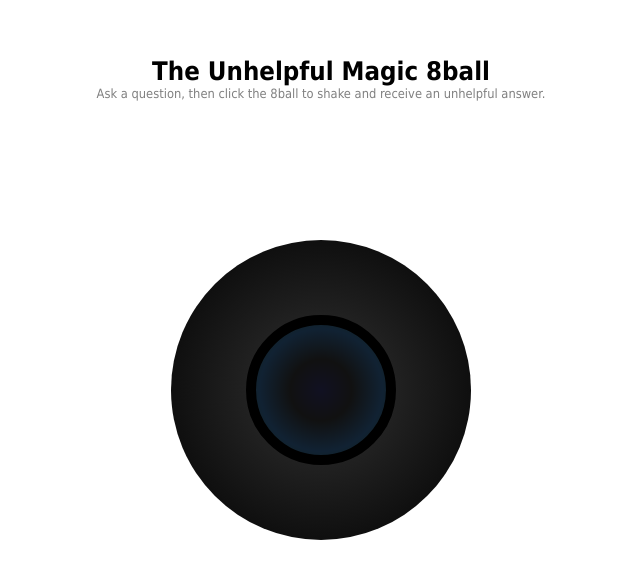
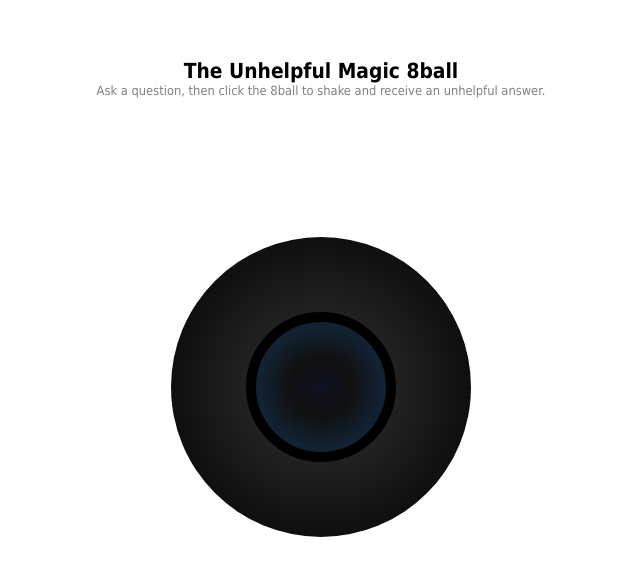
Before and after one commit to Tis4tom/8ball-app, a plain HTML site: page index.html in a window 1280 px wide. Shown: the part 102-680 px from the top of the page, without its empty margins (319-959 px from the left). Drawn offline with Linux system fonts and the light colour scheme.

Commit message:
Update 8ballstyle.css

```diff
--- a/8ballstyle.css
+++ b/8ballstyle.css
@@ -4,7 +4,7 @@ body {
     }
 
     h1 {
-    font-size: 1.6em;
+    font-size: 1.3em;
     margin: 0px 20px;
   }
 
```
